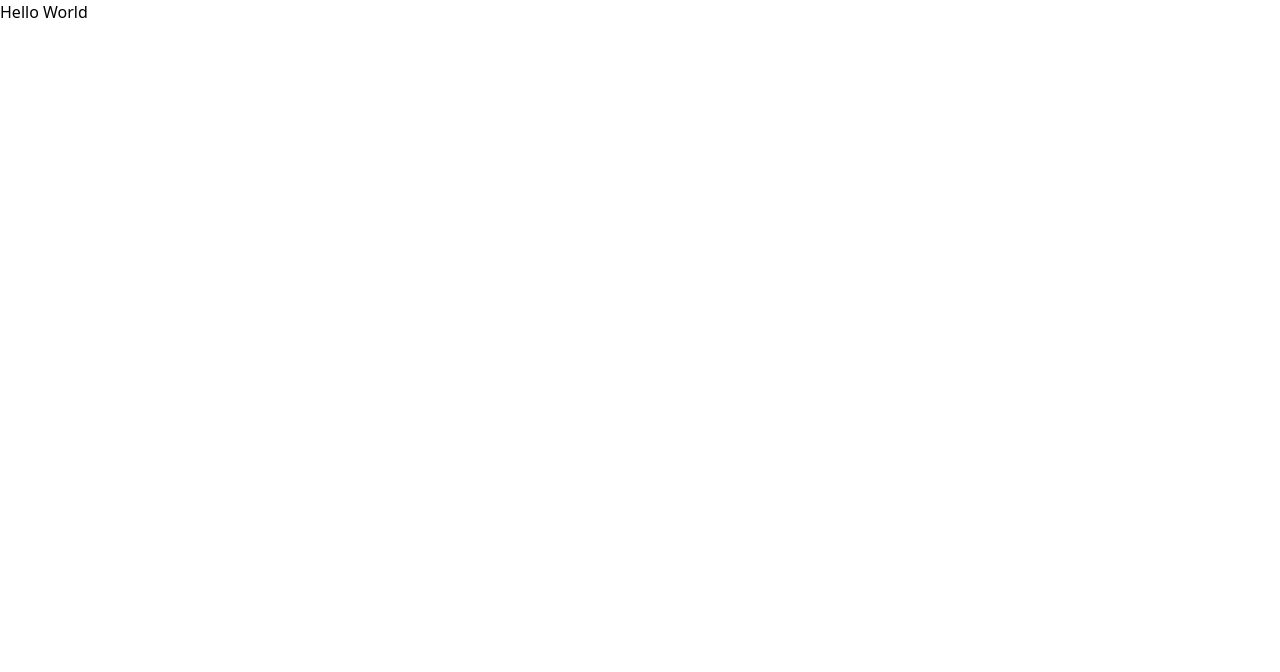
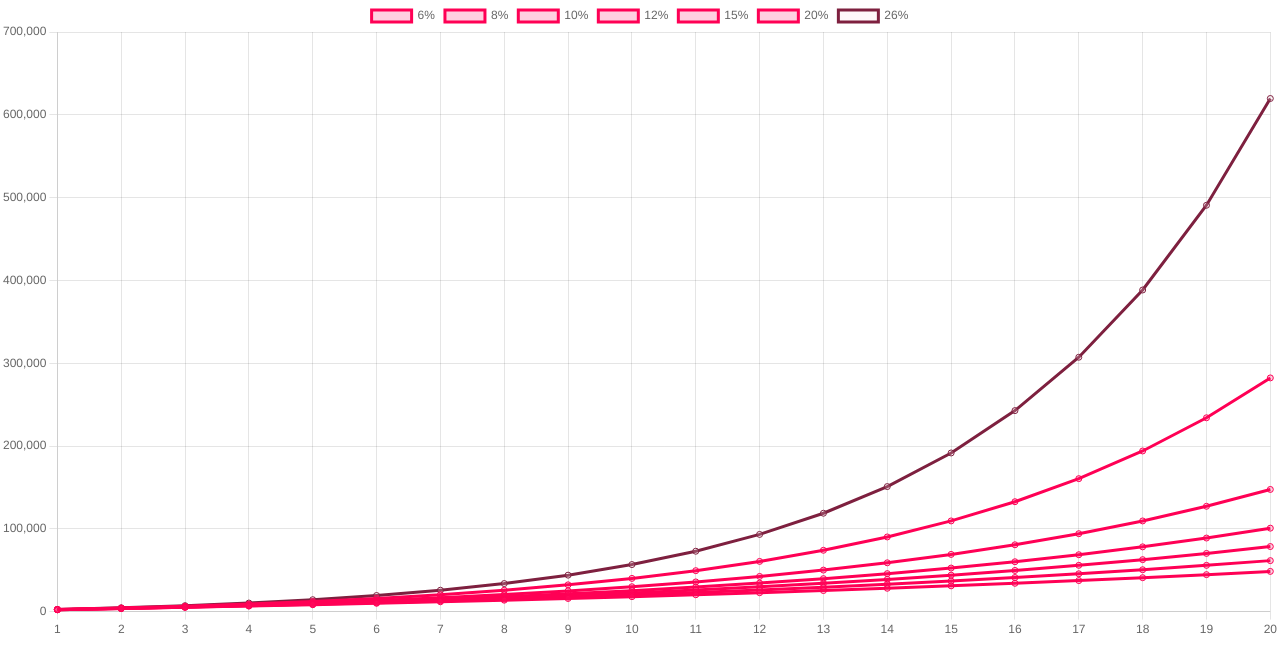
Before and after one commit to KevinGBojan/compounding-calculator, a Next.js app: page / in a window 1280 px wide. Shown: the top 672 px of the page. Built offline with nearby package versions, Linux system fonts and the light colour scheme.

Commit message:
got the basics of the line graph working

```diff
--- /dev/null
+++ b/components/Navigation.tsx
@@ -0,0 +1,5 @@
+const Navigation = () => {
+  return <div></div>;
+};
+
+export default Navigation;
--- a/package.json
+++ b/package.json
@@ -22,6 +22,8 @@
     "eslint": "8.9.0",
     "eslint-config-next": "12.0.10",
     "postcss": "^8.4.6",
+    "prettier": "^2.5.1",
+    "prettier-plugin-tailwindcss": "^0.1.7",
     "tailwindcss": "^3.0.22",
     "typescript": "4.5.5"
   }
--- a/pages/index.tsx
+++ b/pages/index.tsx
@@ -1,3 +1,177 @@
+import { Line } from "react-chartjs-2";
+import {
+  Chart as ChartJS,
+  CategoryScale,
+  LinearScale,
+  PointElement,
+  LineElement,
+  Title,
+  Tooltip,
+  Legend,
+} from "chart.js";
+
+ChartJS.register(
+  CategoryScale,
+  LinearScale,
+  PointElement,
+  LineElement,
+  Title,
+  Tooltip,
+  Legend
+);
+
+// simple version: takes in amount invested per month, shows a graph
+// of money compounding with each line representing a different return
+// objective. you can adjust graph length by moving the x-axis and also
+// which lines get displayed by clicking on them below the chart.
+
+// make it so they can specify different saving rates for different time frames
+
+// make a three js landing page for the calculator or have three js elements
+
 export default function Page({}) {
-  return <main>Hello World</main>;
+  const { totals, labels } = calculateInterest(20, 100, 1000);
+
+  const data = {
+    labels,
+    datasets: [
+      {
+        label: "6%",
+        data: totals,
+        backgroundColor: "rgba(255, 26, 104, 0.2)",
+        borderColor: "rgb(255, 0, 85)",
+        parsing: {
+          xAxisKey: "year",
+          yAxisKey: "totals.6%",
+        },
+      },
+      {
+        label: "8%",
+        data: totals,
+        backgroundColor: "rgba(255, 26, 104, 0.2)",
+        borderColor: "rgb(255, 0, 85)",
+        parsing: {
+          xAxisKey: "year",
+          yAxisKey: "totals.8%",
+        },
+      },
+      {
+        label: "10%",
+        data: totals,
+        backgroundColor: "rgba(255, 26, 104, 0.2)",
+        borderColor: "rgb(255, 0, 85)",
+        parsing: {
+          xAxisKey: "year",
+          yAxisKey: "totals.10%",
+        },
+      },
+      {
+        label: "12%",
+        data: totals,
+        backgroundColor: "rgba(255, 26, 104, 0.2)",
+        borderColor: "rgb(255, 0, 85)",
+        parsing: {
+          xAxisKey: "year",
+          yAxisKey: "totals.12%",
+        },
+      },
+      {
+        label: "15%",
+        data: totals,
+        backgroundColor: "rgba(255, 26, 104, 0.2)",
+        borderColor: "rgb(255, 0, 85)",
+        parsing: {
+          xAxisKey: "year",
+          yAxisKey: "totals.15%",
+        },
+      },
+      {
+        label: "20%",
+        data: totals,
+        backgroundColor: "rgba(255, 26, 104, 0.2)",
+        borderColor: "rgb(255, 0, 85)",
+        parsing: {
+          xAxisKey: "year",
+          yAxisKey: "totals.20%",
+        },
+      },
+      {
+        label: "26%",
+        data: totals,
+        backgroundColor: "rgba(250, 219, 229, 0.2)",
+        borderColor: "rgb(126, 32, 63)",
+        parsing: {
+          xAxisKey: "year",
+          yAxisKey: "totals.26%",
+        },
+      },
+    ],
+  };
+
+  return (
+    <main>
+      <Line data={data} />
+    </main>
+  );
 }
+
+const calculateInterest = (
+  years: number,
+  savingRate: number,
+  initialInvestment: number
+) => {
+  const totals = [];
+  const labels = [];
+
+  const calculateTotal = (
+    years: number,
+    savingRate: number,
+    initialInvestment: number,
+    annualRate: number
+  ) => {
+    // Annual rate to monthly rate R = (1+r)^(1/12)
+    const monthlyRate = (1 + annualRate) ** (1 / 12) - 1;
+
+    // Value of the initial investment compounded to the present
+    const initialInvestmentValue =
+      initialInvestment * (1 + annualRate) ** years;
+
+    // Value of the monthly investments, annuity formula: coupon * ((1 + r)^n -1)/r
+
+    const savingsValue =
+      (savingRate * ((1 + monthlyRate) ** (years * 12) - 1)) / monthlyRate;
+
+    const total = Math.round(initialInvestmentValue + savingsValue);
+
+    return total;
+  };
+
+  // push for each element in the array to have an object
+
+  for (let i = 1; i < years + 1; i++) {
+    const annual6 = calculateTotal(i, savingRate, initialInvestment, 0.06);
+    const annual8 = calculateTotal(i, savingRate, initialInvestment, 0.08);
+    const annual10 = calculateTotal(i, savingRate, initialInvestment, 0.1);
+    const annual12 = calculateTotal(i, savingRate, initialInvestment, 0.12);
+    const annual15 = calculateTotal(i, savingRate, initialInvestment, 0.15);
+    const annual20 = calculateTotal(i, savingRate, initialInvestment, 0.2);
+    const annual26 = calculateTotal(i, savingRate, initialInvestment, 0.26);
+
+    labels.push(i);
+
+    totals.push({
+      year: i,
+      totals: {
+        "6%": annual6,
+        "8%": annual8,
+        "10%": annual10,
+        "12%": annual12,
+        "15%": annual15,
+        "20%": annual20,
+        "26%": annual26,
+      },
+    });
+  }
+
+  return { totals, labels };
+};
```
Also changed, not shown: 1 other file (tests, documents, lock files or other folders).
